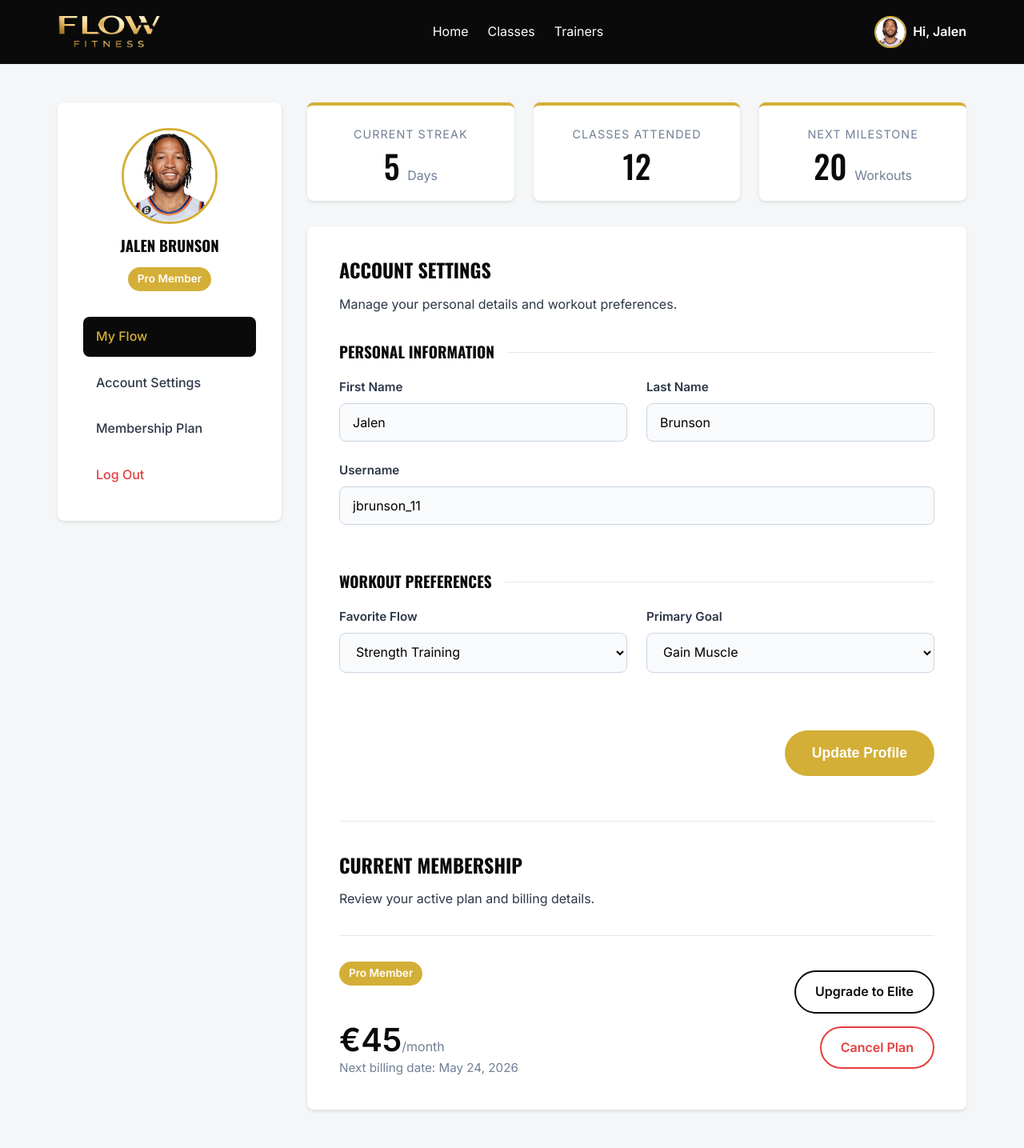
After one commit to DavidPinto8/Gym-Website, a PHP site: page /profile.html in a window 1280 px wide. The commit adds this page. Shown: the whole page at 80% size. Run offline with PHP 8.4, Linux system fonts and the light colour scheme.

Commit message:
Created Profile page and did the necessary styling to keep the design consistent

```diff
--- a/css/base.css
+++ b/css/base.css
@@ -69,3 +69,7 @@ img {
 figcaption {
     text-align: center;
 }
+
+html {
+    scroll-behavior: smooth;
+}
--- a/css/components.css
+++ b/css/components.css
@@ -35,10 +35,11 @@
     font-weight: 800;
     font-size: 1.5rem;
     color: var(--white);
+    margin: 0;
 }
 
 .logo-img {
-    height: 40px;
+    height: 48px;
     width: auto;
     border-radius: 0;
 }
@@ -149,3 +150,18 @@
     transform: translateY(-5px);
     box-shadow: var(--shadow-md);
 }
+
+/* Profile */
+.nav-avatar {
+    width: 40px;
+    height: 40px;
+    border-radius: 50%;
+    border: 2px solid var(--gold);
+}
+
+.profile-dropdown {
+    display: flex;
+    align-items: center;
+    gap: 0.5rem;
+    font-weight: 600;
+}
--- /dev/null
+++ b/css/profile.css
@@ -0,0 +1,277 @@
+.profile-page {
+    padding: 3rem 0;
+}
+
+/* Layout Mobile First */
+.profile-layout {
+    display: grid;
+    grid-template-columns: 1fr;
+    gap: 2rem;
+    align-items: start;
+}
+
+/* Sidebar Styling */
+.profile-sidebar {
+    padding: 2rem;
+}
+
+.profile-avatar {
+    width: 120px;
+    height: 120px;
+    border-radius: 50%;
+    object-fit: cover;
+    margin: 0 auto 1rem;
+    border: 3px solid var(--gold);
+}
+
+.badge-gold {
+    display: inline-block;
+    background-color: var(--gold);
+    color: var(--white);
+    padding: 0.25rem 0.75rem;
+    border-radius: var(--radius-pill);
+    font-size: 0.85rem;
+    font-weight: 600;
+    margin-bottom: 2rem;
+}
+
+.profile-nav ul {
+    display: flex;
+    flex-direction: column;
+    gap: 0.5rem;
+}
+
+.profile-nav a {
+    display: block;
+    padding: 0.75rem 1rem;
+    border-radius: var(--radius-md);
+    font-weight: 500;
+}
+
+.profile-nav a:hover, .profile-nav a.active {
+    background-color: var(--black);
+    color: var(--gold);
+}
+
+.profile-content {
+    display: flex;
+    flex-direction: column;
+    gap: 2rem;
+}
+
+.form-container {
+    padding: 2.5rem;
+}
+
+/* Stats Grid */
+.stats-grid {
+    display: grid;
+    grid-template-columns: repeat(auto-fit, minmax(150px, 1fr));
+    gap: 1.5rem;
+}
+
+.stat-card {
+    padding: 1.5rem;
+    text-align: center;
+    border-top: 4px solid var(--gold);
+}
+
+.stat-title {
+    display: block;
+    font-size: 0.9rem;
+    color: var(--text-muted);
+    text-transform: uppercase;
+    letter-spacing: 1px;
+    margin-bottom: 0.5rem;
+}
+
+.stat-value {
+    display: block;
+    font-size: 2.5rem;
+    font-family: var(--font-heading);
+    color: var(--black);
+    line-height: 1;
+}
+
+.stat-value small {
+    font-size: 1rem;
+    color: var(--text-muted);
+    font-family: var(--font-body);
+}
+
+/* Style for Dropdowns */
+.custom-select {
+    padding: 0.8rem 1rem;
+    border: 1px solid #cbd5e0;
+    border-radius: var(--radius-md);
+    font-family: var(--font-body);
+    font-size: 1rem;
+    background-color: #f8fafc;
+    width: 100%;
+    cursor: pointer;
+    transition: all 0.3s ease;
+}
+
+.custom-select:focus {
+    outline: none;
+    border-color: var(--gold);
+    box-shadow: 0 0 0 3px rgba(212, 175, 55, 0.2);
+}
+
+.text-danger {
+    color: #e53e3e !important;
+}
+
+.profile-form fieldset {
+    border: none;
+    margin-top: 2rem;
+    padding-top: 1rem;
+    border-top: 1px solid #e2e8f0;
+}
+
+.profile-form legend {
+    font-family: var(--font-heading);
+    color: var(--black);
+    font-size: 1.2rem;
+    font-weight: 700;
+    text-transform: uppercase;
+    padding-right: 1rem;
+}
+
+.form-group {
+    margin-bottom: 1.5rem;
+    display: flex;
+    flex-direction: column;
+    gap: 0.5rem;
+}
+
+.form-group label {
+    font-weight: 600;
+    font-size: 0.95rem;
+    color: var(--text-dark);
+}
+
+.form-group input {
+    padding: 0.8rem 1rem;
+    border: 1px solid #cbd5e0;
+    border-radius: var(--radius-md);
+    font-family: var(--font-body);
+    font-size: 1rem;
+    transition: all 0.3s ease;
+    background-color: #f8fafc;
+}
+
+.form-group input:focus {
+    outline: none;
+    border-color: var(--gold);
+    box-shadow: 0 0 0 3px rgba(212, 175, 55, 0.2);
+    background-color: var(--white);
+}
+
+.form-actions {
+    margin-top: 3rem;
+    text-align: right;
+}
+
+/* Membership Section Integration */
+
+.membership-details {
+    margin-top: 2rem;
+    padding-top: 2rem;
+    border-top: 1px solid #e2e8f0;
+    display: flex;
+    justify-content: space-between;
+    align-items: center;
+    flex-wrap: wrap;
+    gap: 2rem;
+}
+
+#membership-title {
+    margin-top: 3.5rem;
+    padding-top: 2.5rem;
+    border-top: 1px solid #e2e8f0;
+}
+
+.plan-info .price {
+    font-size: 2.5rem;
+    font-weight: bold;
+    color: var(--black);
+    margin-top: 1rem;
+    margin-bottom: 0.2rem;
+    line-height: 1;
+}
+
+.plan-info .price span {
+    font-size: 1rem;
+    font-weight: normal;
+    color: var(--text-muted);
+}
+
+.billing-date {
+    font-size: 0.95rem;
+    color: var(--text-muted);
+    margin-bottom: 0;
+}
+
+.plan-actions {
+    display: flex;
+    flex-direction: column;
+    gap: 1rem;
+    align-items: flex-end;
+}
+
+.btn-outline-danger {
+    display: inline-block;
+    padding: 0.75rem 1.5rem;
+    border-radius: var(--radius-pill);
+    font-weight: 600;
+    text-align: center;
+    cursor: pointer;
+    background-color: transparent;
+    color: #e53e3e;
+    border: 2px solid #e53e3e;
+    transition: all 0.3s ease;
+}
+
+.btn-outline-danger:hover {
+    background-color: #e53e3e;
+    color: var(--white);
+}
+
+/* Mobile Overrides */
+@media (max-width: 767px) {
+    .plan-actions {
+        align-items: flex-start;
+        width: 100%;
+    }
+
+    .plan-actions .btn-outline {
+        width: 100%;
+    }
+}
+
+/* Desktop & Tablet Overrides */
+
+@media (min-width: 768px) {
+    .form-row {
+        display: grid;
+        grid-template-columns: 1fr 1fr;
+        gap: 1.5rem;
+    }
+
+    .form-actions .btn-primary {
+        width: auto;
+    }
+}
+
+@media (min-width: 992px) {
+    .profile-layout {
+        grid-template-columns: 280px 1fr;
+    }
+}
+
+@media (max-width: 767px) {
+    .form-actions .btn-primary {
+        width: 100%;
+    }
+}
--- /dev/null
+++ b/profile.html
@@ -0,0 +1,149 @@
+<!DOCTYPE html>
+<html lang="en">
+<head>
+    <meta charset="UTF-8">
+    <meta name="viewport" content="width=device-width, initial-scale=1.0">
+    <title>My Profile | Flow Fitness</title>
+    <link rel="apple-touch-icon" sizes="180x180" href="assets/apple-touch-icon.png">
+    <link rel="icon" type="image/png" sizes="32x32" href="assets/favicon-32x32.png">
+    <link rel="icon" type="image/png" sizes="16x16" href="assets/favicon-16x16.png">
+    <link rel="preconnect" href="https://fonts.googleapis.com">
+    <link rel="preconnect" href="https://fonts.gstatic.com" crossorigin>
+    <link href="https://fonts.googleapis.com/css2?family=Inter:wght@400;500;600&family=Oswald:wght@500;700&display=swap" rel="stylesheet">
+    <link rel="stylesheet" href="css/base.css">
+    <link rel="stylesheet" href="css/components.css">
+    <link rel="stylesheet" href="css/profile.css"> </head>
+<body>
+
+    <header class="main-header">
+        <nav class="nav-container container">
+            <div class="logo">
+                <a href="index.html">
+                    <img src="assets/logo-landscape.png" alt="Flow Fitness Logo" class="logo-img">
+                </a>
+            </div>
+            <ul class="nav-links">
+                <li><a href="index.html">Home</a></li>
+                <li><a href="schedule.html">Classes</a></li>
+                <li><a href="trainers.html">Trainers</a></li>
+            </ul>
+            <div class="nav-auth logged-in">
+                <a href="profile.html" class="profile-dropdown">
+                    <img src="assets/avatar-jalen.jpg" alt="Profile" class="nav-avatar">
+                    <span class="user-greeting">Hi, Jalen</span>
+                </a>
+            </div>
+        </nav>
+    </header>
+
+    <main class="profile-page bg-light">
+        <div class="container profile-layout">
+
+            <aside class="profile-sidebar card">
+                <div class="profile-summary text-center">
+                    <img src="assets/avatar-jalen.jpg" alt="Jalen Brunson" class="profile-avatar">
+                    <h3>Jalen Brunson</h3>
+                    <span class="badge-gold">Pro Member</span>
+                </div>
+                <nav class="profile-nav">
+                    <ul>
+                        <li><a href="#my-flow" class="active">My Flow</a></li>
+                        <li><a href="#account-settings">Account Settings</a></li>
+                        <li><a href="#membership-details">Membership Plan</a></li>
+                        <li><a href="index.html" class="text-danger">Log Out</a></li>
+                    </ul>
+                </nav>
+            </aside>
+
+            <section class="profile-content">
+
+                <div id="my-flow" class="stats-grid" aria-label="Performance Statistics">
+                    <div class="stat-card card">
+                        <span class="stat-title">Current Streak</span>
+                        <span class="stat-value">5 <small>Days</small></span>
+                    </div>
+                    <div class="stat-card card">
+                        <span class="stat-title">Classes Attended</span>
+                        <span class="stat-value">12</span>
+                    </div>
+                    <div class="stat-card card">
+                        <span class="stat-title">Next Milestone</span>
+                        <span class="stat-value">20 <small>Workouts</small></span>
+                    </div>
+                </div>
+
+                <div id="account-settings" class="card form-container">
+                    <h2 id="form-title">Account Settings</h2>
+                    <p class="text-muted">Manage your personal details and workout preferences.</p>
+
+                    <form action="#" method="POST" class="profile-form">
+
+                        <fieldset>
+                            <legend>Personal Information</legend>
+                            <div class="form-row">
+                                <div class="form-group">
+                                    <label for="first-name">First Name</label>
+                                    <input type="text" id="first-name" name="first-name" value="Jalen" required>
+                                </div>
+                                <div class="form-group">
+                                    <label for="last-name">Last Name</label>
+                                    <input type="text" id="last-name" name="last-name" value="Brunson" required>
+                                </div>
+                            </div>
+                            <div class="form-group">
+                                <label for="username">Username</label>
+                                <input type="text" id="username" name="username" value="jbrunson_11" required>
+                            </div>
+                        </fieldset>
+
+                        <fieldset>
+                            <legend>Workout Preferences</legend>
+                            <div class="form-row">
+                                <div class="form-group">
+                                    <label for="fav-class">Favorite Flow</label>
+                                    <select id="fav-class" name="fav-class" class="custom-select">
+                                        <option value="hiit">HIIT & Conditioning</option>
+                                        <option value="mobility">Mobility & Yoga</option>
+                                        <option value="strength" selected>Strength Training</option>
+                                    </select>
+                                </div>
+                                <div class="form-group">
+                                    <label for="fitness-goal">Primary Goal</label>
+                                    <select id="fitness-goal" name="fitness-goal" class="custom-select">
+                                        <option value="endurance">Build Endurance</option>
+                                        <option value="muscle" selected>Gain Muscle</option>
+                                        <option value="weightloss">Weight Loss</option>
+                                    </select>
+                                </div>
+                            </div>
+                        </fieldset>
+
+                        <div class="form-actions">
+                            <button type="submit" class="btn-primary btn-large">Update Profile</button>
+                        </div>
+                    </form>
+                    <h2 id="membership-title">Current Membership</h2>
+                    <p class="text-muted">Review your active plan and billing details.</p>
+
+                    <div id="membership-details" class="membership-details">
+                        <div class="plan-info">
+                            <span class="badge-gold">Pro Member</span>
+                            <p class="price">€45<span>/month</span></p>
+                            <p class="billing-date">Next billing date: May 24, 2026</p>
+                        </div>
+                        <div class="plan-actions">
+                            <a href="register.html?plan=elite" class="btn-outline">Upgrade to Elite</a>
+                            <a href="#" class="btn-outline-danger">Cancel Plan</a>
+                        </div>
+                    </div>
+                </div>
+            </section>
+
+        </div>
+    </main>
+
+    <footer class="main-footer">
+        </footer>
+
+</body>
+</html>
```
Also changed, not shown: index.html (+5 -3 lines), assets/avatar-jalen.jpg (added).
